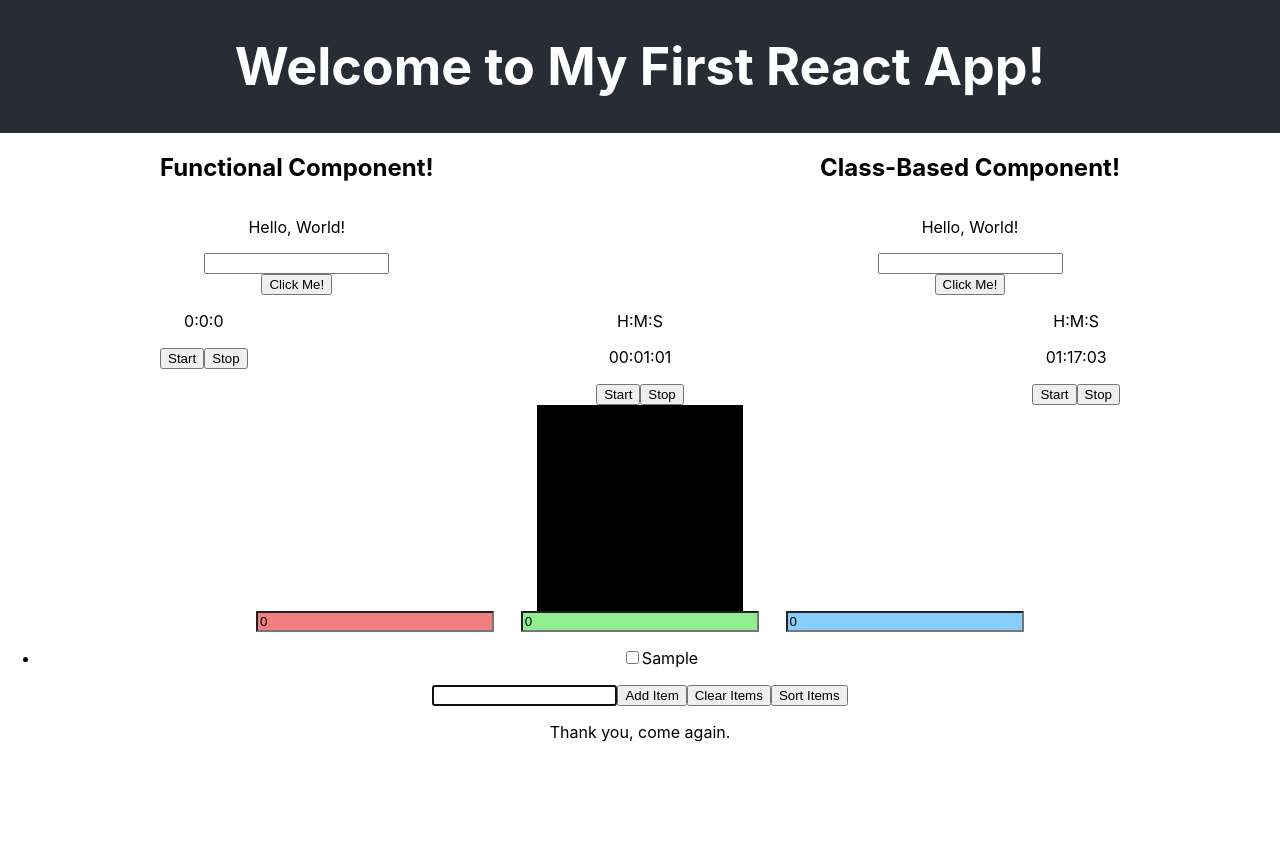
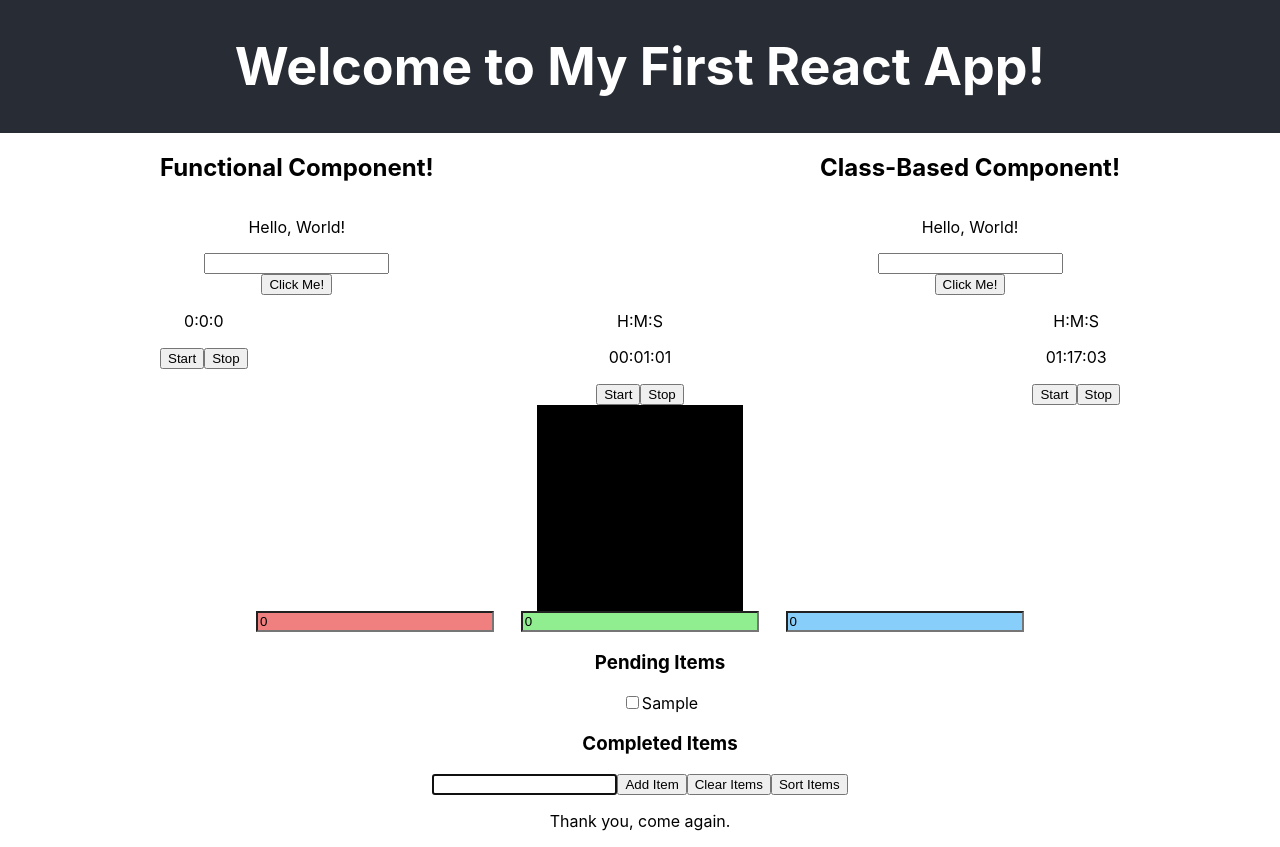
Before and after one commit to JamesonG-UAlberta/UAlberta-WCBWebDev_EXSM3939_Demo, a React (Create React App) app in the folder react-app/: page / in a window 1280 px wide. Both pictures are taken after typing "Sample" into the empty fields and a click on the button "Add Item". Before the commit the page ends 800 px from the top, so only its background shows below. Built offline with nearby package versions, Linux system fonts and the light colour scheme.

Commit message:
Completed list with checkboxes disabled;

```diff
--- a/react-app/src/App.css
+++ b/react-app/src/App.css
@@ -79,3 +79,7 @@ main, .flexColumn {
 .colourInput#blue {
   background-color: lightskyblue;
 }
+
+ul {
+  list-style: none;
+}
--- a/react-app/src/ToDo.js
+++ b/react-app/src/ToDo.js
@@ -7,7 +7,7 @@ To-Do To-Do's!
 ☑ 2. Add a clear button.
 ☑ 3. Add a sort button (alphabetical).
 ☑ 4. Add checkboxes to each item.
-5. Add a completed list, and when an item is checked off, move it to the completed list, then disable the checkbox.
+☑ 5. Add a completed list, and when an item is checked off, move it to the completed list, then disable the checkbox.
 6. Stop disabling the checkbox when moved, and allow the box to be unchecked to move it back to the pending list.
 */
 
@@ -16,7 +16,8 @@ class ToDo extends React.Component {
         super(props);
         // Initialize state.
         this.state = {
-            items: [],
+            pendingItems: [],
+            completedItems: [],
             inputValue: ""
         }
 
@@ -33,8 +34,21 @@ class ToDo extends React.Component {
         return (
             <div>
                 <ul>
+                    <h3>Pending Items</h3>
                     {/* For each item in our items list, render a list item. */}
-                    {this.state.items.map(x => <li><input type="checkbox"></input>{x}</li>)}
+                    {this.state.pendingItems.map(x => <li><input type="checkbox" onChange={((event) => {
+                         this.setState(currentState => ({
+                            // Replace pending items with everything sans the item we're moving.
+                            pendingItems: [...currentState.pendingItems.filter(y => y !== x)],
+                            // Append the item we're moving to completed items.
+                            completedItems: [...currentState.completedItems, x]
+                        }));
+                    }).bind(this)}></input>{x}</li>)}
+                </ul>
+                <ul>
+                    <h3>Completed Items</h3>
+                    {/* For each item in our items list, render a list item. */}
+                    {this.state.completedItems.map(x => <li><input type="checkbox" defaultChecked disabled></input>{x}</li>)}
                 </ul>
                 {/* Bind our input to a reference called toDoInput, allowing us to use it without a querySelector, etc.*/}
                 <input type="text" value={this.state.inputValue} ref={thisNode => this.toDoInput = thisNode} onChange={this.handleInput}></input>
@@ -49,7 +63,7 @@ class ToDo extends React.Component {
                     if (this.toDoInput.value.trim() !== "")
                     {
                         this.setState(currentState => ({
-                            items: [...currentState.items, this.toDoInput.value.trim()]
+                            pendingItems: [...currentState.pendingItems, this.toDoInput.value.trim()]
                         }));
                     }
                     this.setState({
@@ -59,12 +73,12 @@ class ToDo extends React.Component {
                 }).bind(this)}>Add Item</button>
                 <button onClick={(() => {
                     this.setState({
-                        items: []
+                        pendingItems: []
                     });
                 }).bind(this)}>Clear Items</button>
                 <button onClick={(() => {
                     this.setState(currentState => ({
-                        items: [...currentState.items.sort()]
+                        pendingItems: [...currentState.pendingItems.sort()]
                     }));
                 }).bind(this)}>Sort Items</button>
             </div>
```
